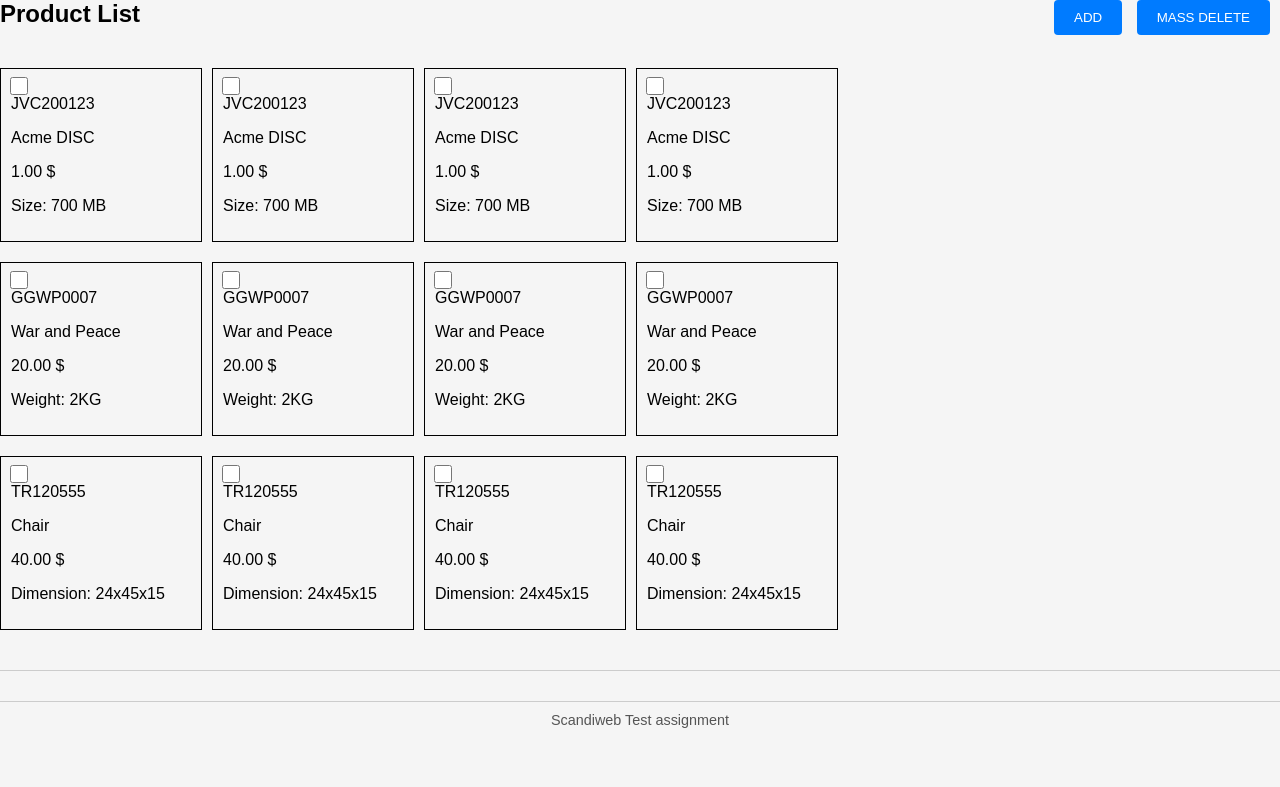
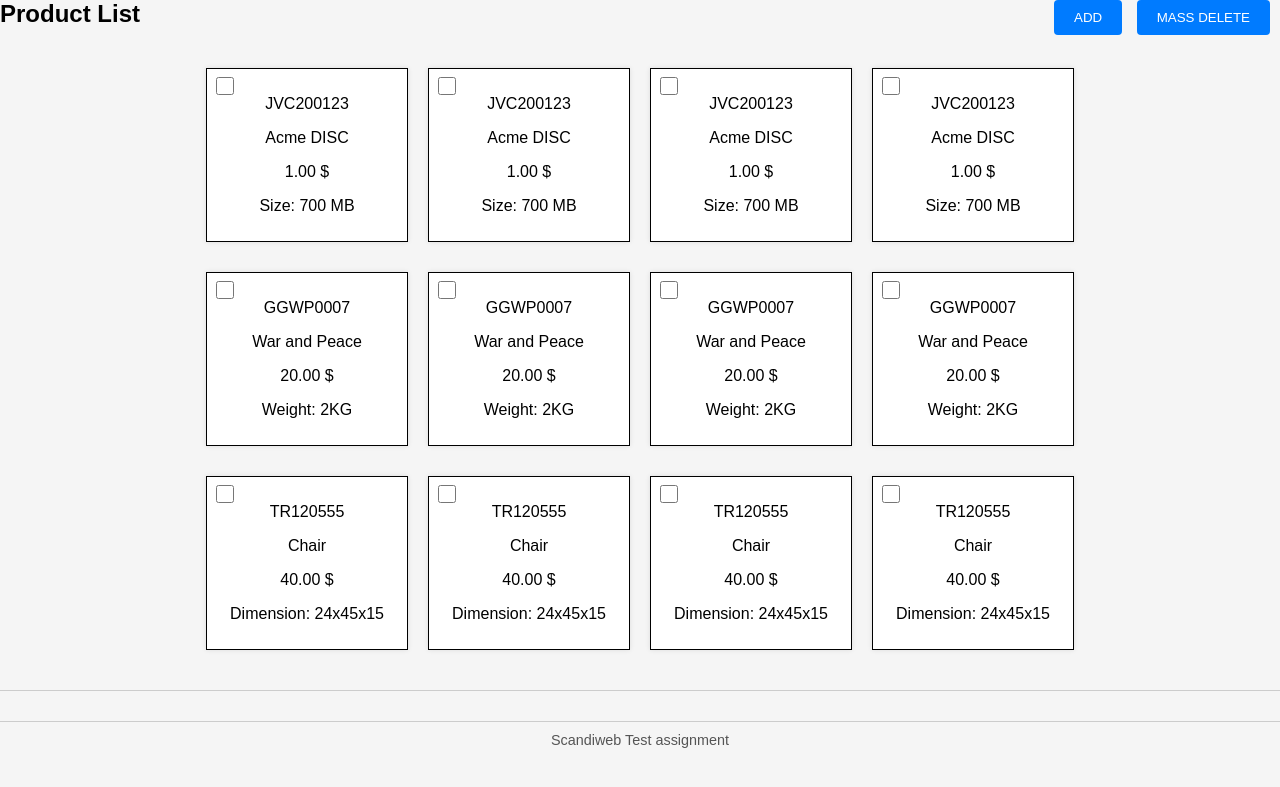
Before and after one commit to Skyffyy/Scandi, a PHP site: page / in a window 1280 px wide. Shown: the top 787 px of the page. Run offline with PHP 8.4, Linux system fonts and the light colour scheme.

Commit message:
Scandiweb Test assigment

```diff
--- a/style.css
+++ b/style.css
@@ -1,6 +1,7 @@
 body {
   font-family: sans-serif;
   padding: 20px;
+  text-align: center;
 }
 
 .top-bar {
@@ -11,8 +12,10 @@ body {
 
 .row {
   display: flex;
-  gap: 10px;
-  margin-bottom: 20px;
+  justify-content: center;
+  flex-wrap: wrap;
+  gap: 20px;
+  margin-bottom: 30px;
 }
 
 .product-item {
@@ -20,7 +23,10 @@ body {
   padding: 10px;
   width: 180px;
   position: relative;
+  background-color: #fff;
   transition: opacity 0.3s ease;
+  box-shadow: 0 0 5px rgba(0, 0, 0, 0.1);
+  text-align: center;
 }
 
 .delete-checkbox {
```
